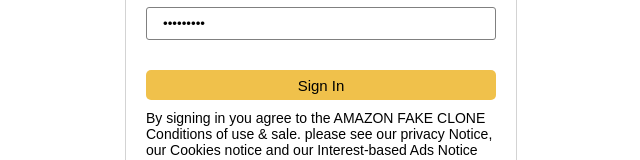
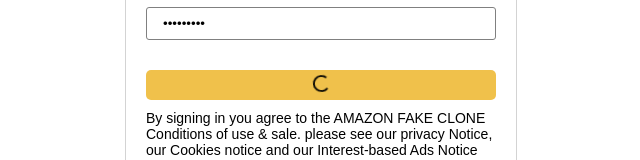
Before and after one commit to Masud-Wubetu/Amazon-Clone, a React (Vite) app: page /auth in a window 1280 px wide. Both pictures are taken after typing "name@example.com", "Sample123" into the empty fields and a click on the button "Sign In". Shown: the part 321-481 px from the top of the page, without its empty margins (319-959 px from the left). Built offline with nearby package versions, Linux system fonts and the light colour scheme; no server answers.

Commit message:
Add Loader on SignIn and signUp button

```diff
--- a/src/Pages/Auth/Auth.jsx
+++ b/src/Pages/Auth/Auth.jsx
@@ -4,12 +4,17 @@
 import {Link} from 'react-router-dom'
 import {auth} from '../../Utility/firebase'
 import {Type} from '../../Utility/action.type'
+import {ClipLoader} from 'react-spinners'
 import {signInWithEmailAndPassword, createUserWithEmailAndPassword} from 'firebase/auth'
 
 function Auth() {
   const [email, setEmail] = useState("");
   const [password, setPassword] = useState("");
   const [error, setError] = useState("");
+  const [loading, setLoading] = useState({
+    signIn: false,
+    signUp: false
+  })
 
   const [{user}, dispatch] = useContext(DataContext);
 
@@ -18,26 +23,32 @@
   const authHandler = async (e) => {
     e.preventDefault();
     if(e.target.name === "signin") {
+      setLoading({...loading, signIn: true});
       signInWithEmailAndPassword(auth, email, password)
         .then((userInfo) => {
           dispatch({
             type: Type.SET_USER,
             user: userInfo.user
           })
+          setLoading({...loading, signIn: false});
         })
         .catch((err) => {
           setError(err.message)
+          setLoading({...loading, signIn: false});
         })
     } else {
+      setLoading({...loading, signUp: true});
       createUserWithEmailAndPassword(auth, email, password)
         .then((userInfo) => {
           dispatch({
             type: Type.SET_USER,
             user: userInfo.user
           })
+          setLoading({...loading, signUp: false});
         })
         .catch((err) => {
           setError(err.message)
+          setLoading({...loading, signUp: false});
         })
     }
   }
@@ -74,7 +85,8 @@
             type="submit"
             name="signin"
             className={classes.login_signInButton}>
-              Sign In
+              {loading.signIn ? <ClipLoader color="#000" size={15}/> :
+               "Sign In" }
             </button>
           </form>
           {/* agreement */}
@@ -89,7 +101,9 @@
           onClick={authHandler}
           type="submit"
           name="signup"
-          className={classes.login_registerButton}>Create Your Amazon Account
+          className={classes.login_registerButton}>
+             {loading.signUp ? <ClipLoader color="#000" size={15}/> :
+              "Create Your Amazon Account" }
           </button>
           {
             error && (<small
```
